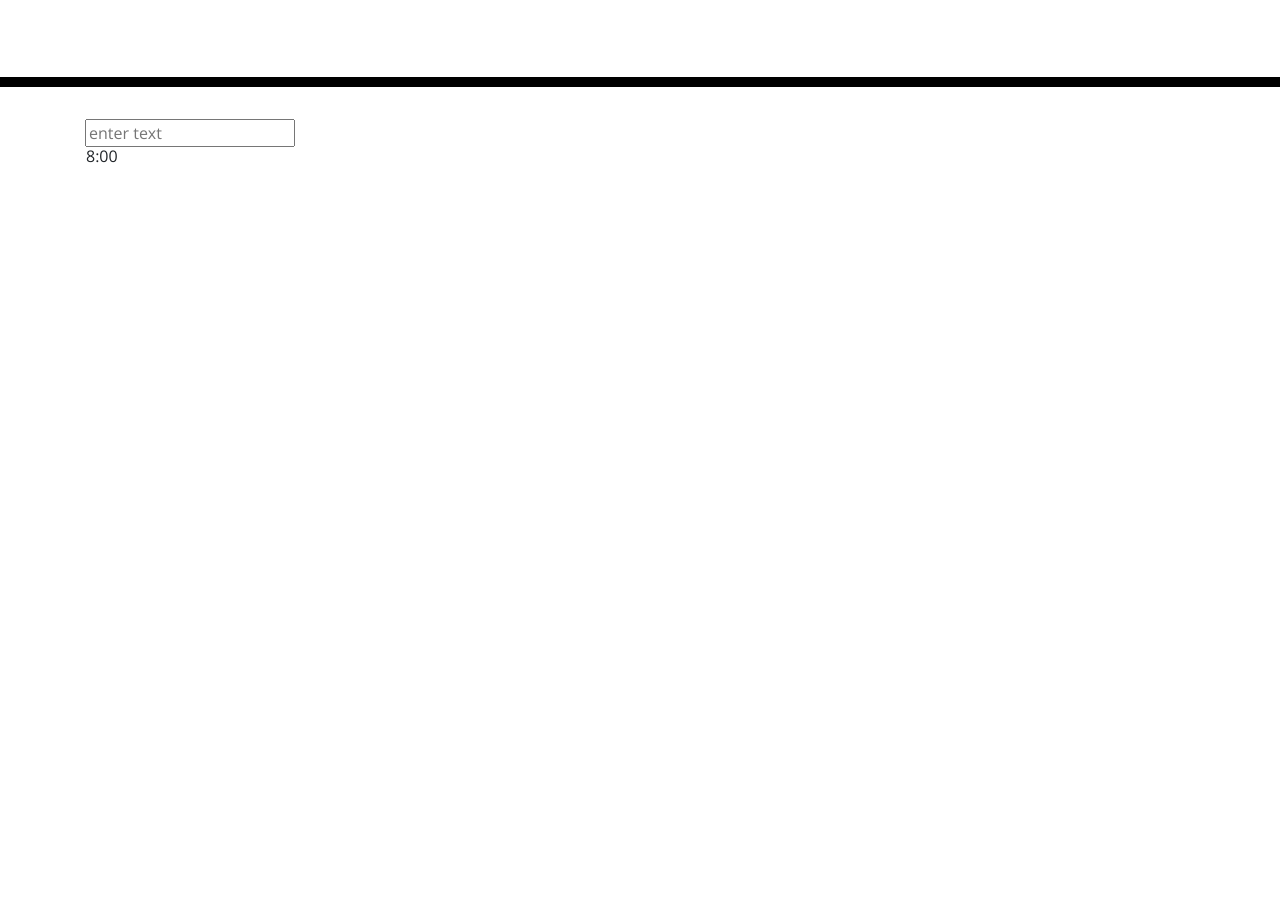
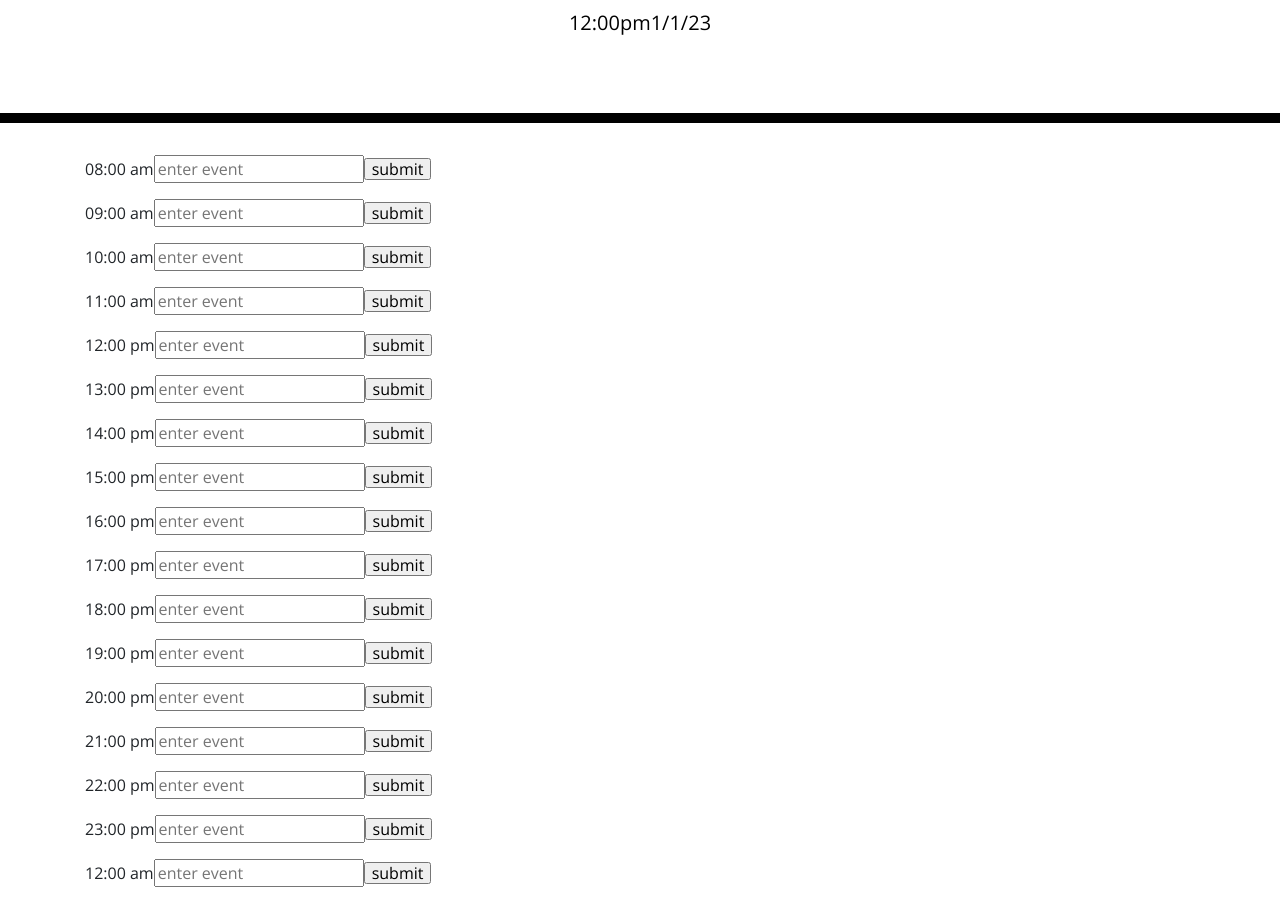
Before and after one commit to AqeelMGarner/Daily-Planner-App, a plain HTML site: page index.html in a window 1280 px wide. Shown: the part 181-1084 px from the top of the page. Before the commit the page ends 800 px from the top, so only its background shows below. Drawn offline with nearby package versions, Linux system fonts and the light colour scheme; files that its build step writes are made by us from their sources.

Commit message:
add timeslot code with a save button

```diff
--- a/css/style.css
+++ b/css/style.css
@@ -11,6 +11,15 @@ textarea {
   color: #000000;
   border-left: 1px solid black;
   padding: 10px;
+}
+
+table {
+  display: inline-block;
+  align-items: center;
+}
+
+button {
+  size: 400px;
 }
 
 .jumbotron {
--- a/index.html
+++ b/index.html
@@ -26,16 +26,29 @@
     <header class="jumbotron">
       <h1 class="display-3">Work Day Scheduler</h1>
       <p class="lead">A simple calendar app for scheduling your work day</p>
-      <p id="currentDay" class="lead"></p>
+      <p id="currentDay" class="lead"><time>12:00pm</time><date>1/1/23</date></p>
     </header>
     <div class="container">
       <!-- Timeblocks go here -->
-      <table>
-        <tr>
-          <td>8:00</td>
-          <input type="text" placeholder="enter text"></input>
-        </tr>
-      </table>
+      <form>
+        <p>08:00 am<input type="text" placeholder="enter event" class="8am"></input><input type="submit" value="submit"></p>
+        <p>09:00 am<input type="text" placeholder="enter event" class="9am"></input><input type="submit" value="submit"></p>
+        <p>10:00 am<input type="text" placeholder="enter event" class="10am"></input><input type="submit" value="submit"></p>
+        <p>11:00 am<input type="text" placeholder="enter event" class="11am"></input><input type="submit" value="submit"></p>
+        <p>12:00 pm<input type="text" placeholder="enter event" class="12pm"></input><input type="submit" value="submit"></p>
+        <p>13:00 pm<input type="text" placeholder="enter event" class="13pm"></input><input type="submit" value="submit"></p>
+        <p>14:00 pm<input type="text" placeholder="enter event" class="14pm"></input><input type="submit" value="submit"></p>
+        <p>15:00 pm<input type="text" placeholder="enter event" class="15pm"></input><input type="submit" value="submit"></p>
+        <p>16:00 pm<input type="text" placeholder="enter event" class="16pm"></input><input type="submit" value="submit"></p>
+        <p>17:00 pm<input type="text" placeholder="enter event" class="17pm"></input><input type="submit" value="submit"></p>
+        <p>18:00 pm<input type="text" placeholder="enter event" class="18pm"></input><input type="submit" value="submit"></p>
+        <p>19:00 pm<input type="text" placeholder="enter event" class="19pm"></input><input type="submit" value="submit"></p>
+        <p>20:00 pm<input type="text" placeholder="enter event" class="20pm"></input><input type="submit" value="submit"></p>
+        <p>21:00 pm<input type="text" placeholder="enter event" class="21pm"></input><input type="submit" value="submit"></p>
+        <p>22:00 pm<input type="text" placeholder="enter event" class="22pm"></input><input type="submit" value="submit"></p>
+        <p>23:00 pm<input type="text" placeholder="enter event" class="23pm"></input><input type="submit" value="submit"></p>
+        <p>12:00 am<input type="text" placeholder="enter event" class="12am"></input><input type="submit" value="submit"></p>
+      </form>
     </div>
 
     <script src="https://cdnjs.cloudflare.com/ajax/libs/jquery/3.2.1/jquery.min.js"></script>
```
